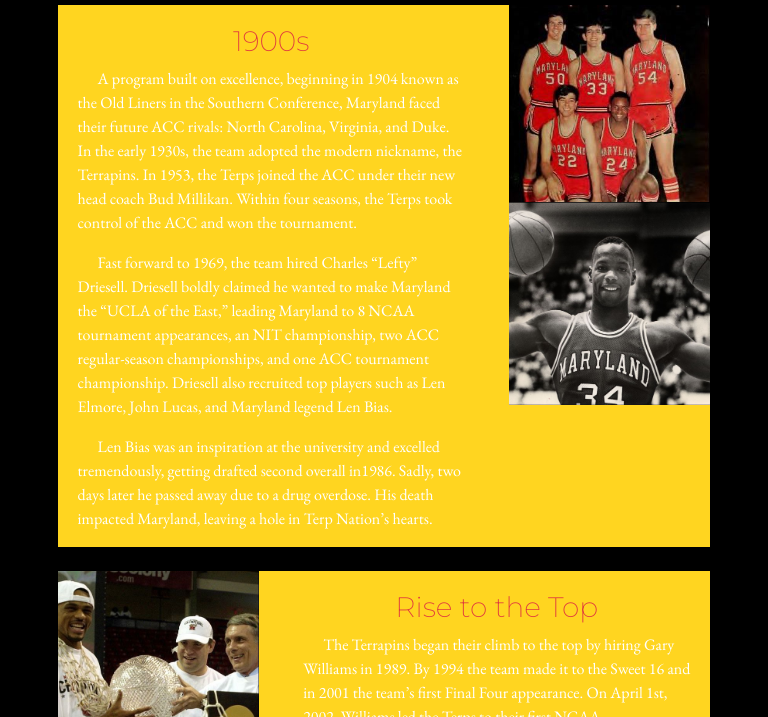
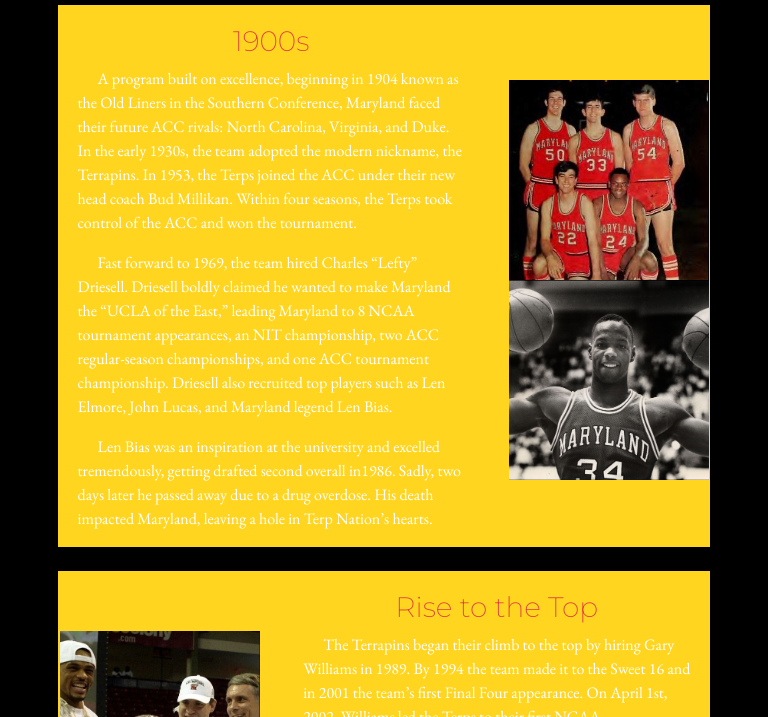
Before and after one commit to haileyyellin/haileyyellin.github.io, a plain HTML site: page projects/final/index.html in a window 768 px wide. Shown: the part 83-800 px from the top of the page. Drawn offline with nearby package versions, Linux system fonts and the light colour scheme.

Commit message:
final update

```diff
--- a/projects/final/css/style.css
+++ b/projects/final/css/style.css
@@ -35,9 +35,42 @@ h2{
 iframe{
     padding: 10px;
 }
-img{
+.img-fluid{
     margin: auto;
-    max-width: 300px;
+    width: 300px;
+    height: 300px;
+    align-items: center;
+}
+.null{
+    margin-top: 50px;
+}
+.old{
+    margin-right: 40px;
+}
+.champ{
+    margin-top: 50px;
+    margin-left: 40px;
+}
+.now{
+    margin-top: 110px;
+    margin-left: 40px;
+}
+@media (min-width: 450px) and (max-width: 800px) {
+    .img-fluid{
+        width: 200px;
+        height: 200px;
+    }
+    .null{
+        margin-top: 75px;
+    }
+    .champ{
+        margin-left: 2px;
+        margin-top: 60px;
+    }
+    .now{
+        margin-top: 110px;
+        margin-left: 2px;
+    }
 }
 p{
     padding: 0 20px;
@@ -53,8 +86,19 @@ p.indent{
         font-size: 1em;
     }
 }
-@media (max-width:500px) {
+@media (max-width:450px) {
     .null{
         display: none;
     }
+    .old,
+    .champ,
+    .now,
+    .gary{
+        margin-left: 25px;
+    }
+    .champ,
+    .now{
+        margin-top: 0;
+    }
+
 }
--- a/projects/final/index.html
+++ b/projects/final/index.html
@@ -49,8 +49,8 @@
                 </p>
             </div>
             <div class="col-sm-4">
-                <img src="img/1968.jpg" alt="1968-69 team" class="img-fluid null">
-                <img src="img/lenbias.jpg" alt="len bias" class="img-fluid">
+                <img src="img/1968.jpg" alt="1968-69 team" class="img-fluid null old">
+                <img src="img/lenbias.jpg" alt="len bias" class="img-fluid old">
             </div>
         </div>
     </section>
@@ -58,7 +58,7 @@
     <section class="sections">
         <div class="row block">
             <div class="col-sm-4">
-                <img src="img/natchamp.jpg" alt="National Championship celebration" class="img-fluid">
+                <img src="img/natchamp.jpg" alt="National Championship celebration" class="img-fluid champ">
             </div>
             <div class="col-sm-8">
                 <h2>Rise to the Top</h2>
@@ -90,7 +90,7 @@
                 </p>
             </div>
             <div class="col-sm-4">
-                <img src="img/garywilliams.jpg" alt="Gary Williams" class="img-fluid">
+                <img src="img/garywilliams.jpg" alt="Gary Williams" class="img-fluid gary">
             </div>
         </div>
     </section>
@@ -98,7 +98,7 @@
     <section class="sections">
         <div class="row block">
             <div class="col-sm-4">
-                <img src="img/2010s.png" alt="2020 team" class="img-fluid">
+                <img src="img/2010s.png" alt="2020 team" class="img-fluid now">
             </div>
             <div class="col-sm-8">
                 <h2>2003-Present</h2>
```
